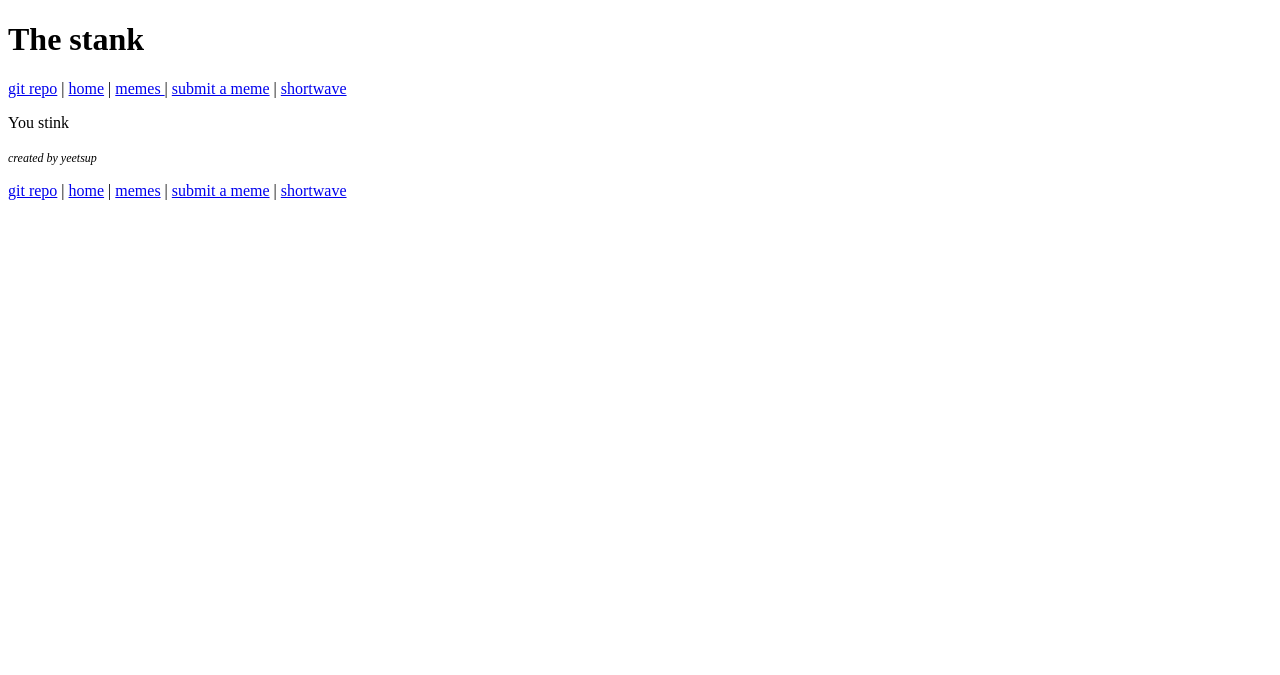
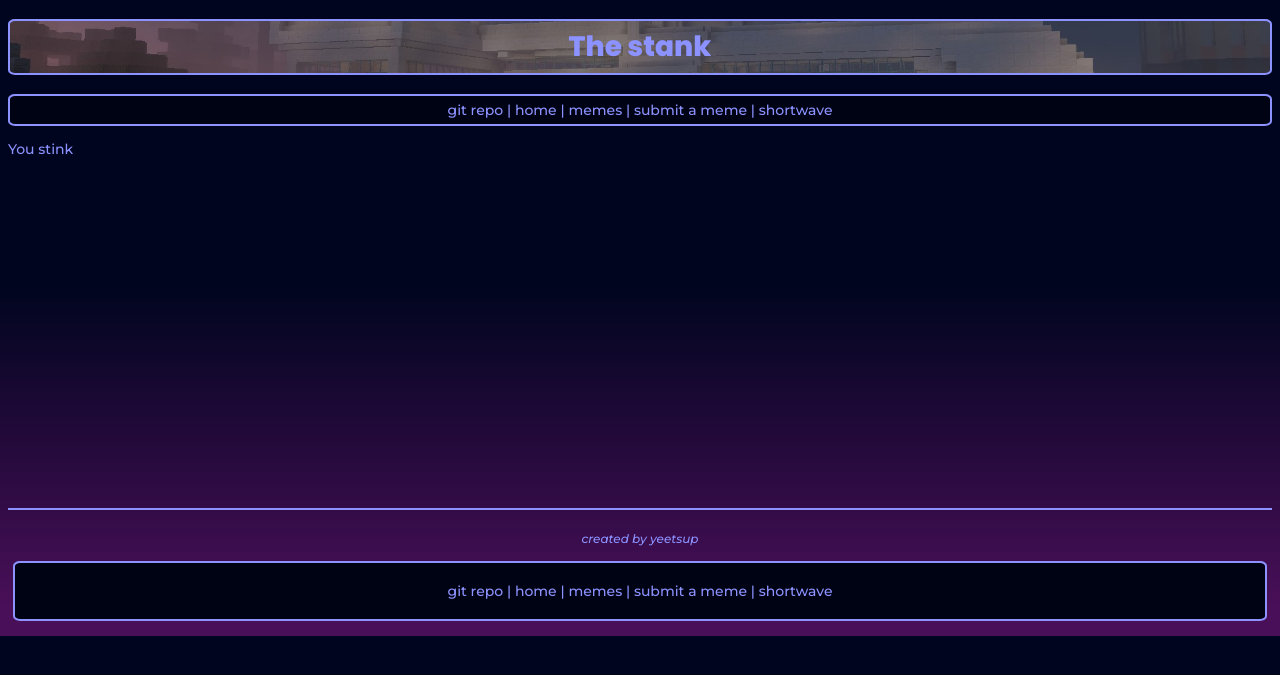
Before and after one commit to yeetssite/yeetssite.github.io, a Jekyll site: the page built from _posts/2024-04-22-Bals.markdown, in a window 1280 px wide. Shown: the top 675 px of the page. Built offline with Jekyll 4.4.1, drawn with Linux system fonts in a browser that asks for light colours; a script that is not in the unit is left out.

Commit message:
niggardly

```diff
--- a/_layouts/green.html
+++ b/_layouts/green.html
@@ -4,7 +4,7 @@
 		<meta name="viewport" content="width=device-width, initial-scale=1">
 		<meta charset="utf-8">
 		<title>{{ page.title }} | {{ site.title }}</title>
-		<link rel="stylesheet" href="../assets/css/green.css">
+		<link rel="stylesheet" href="/assets/css/green.css">
 		<link rel="icon" href="/moyai.png">
 		<link rel="preconnect" href="https://fonts.googleapis.com">
 		<link rel="preconnect" href="https://fonts.gstatic.com" crossorigin>
```
